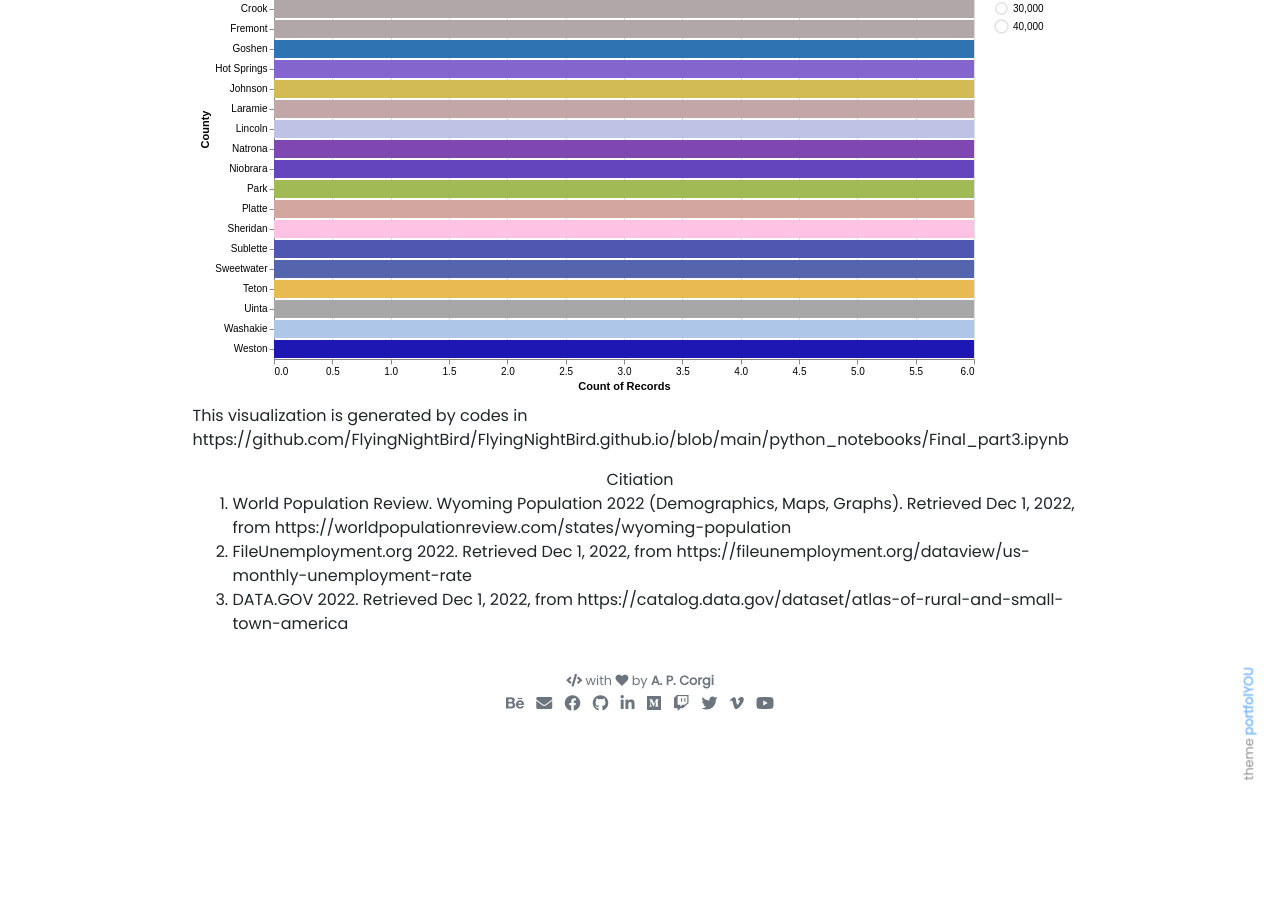
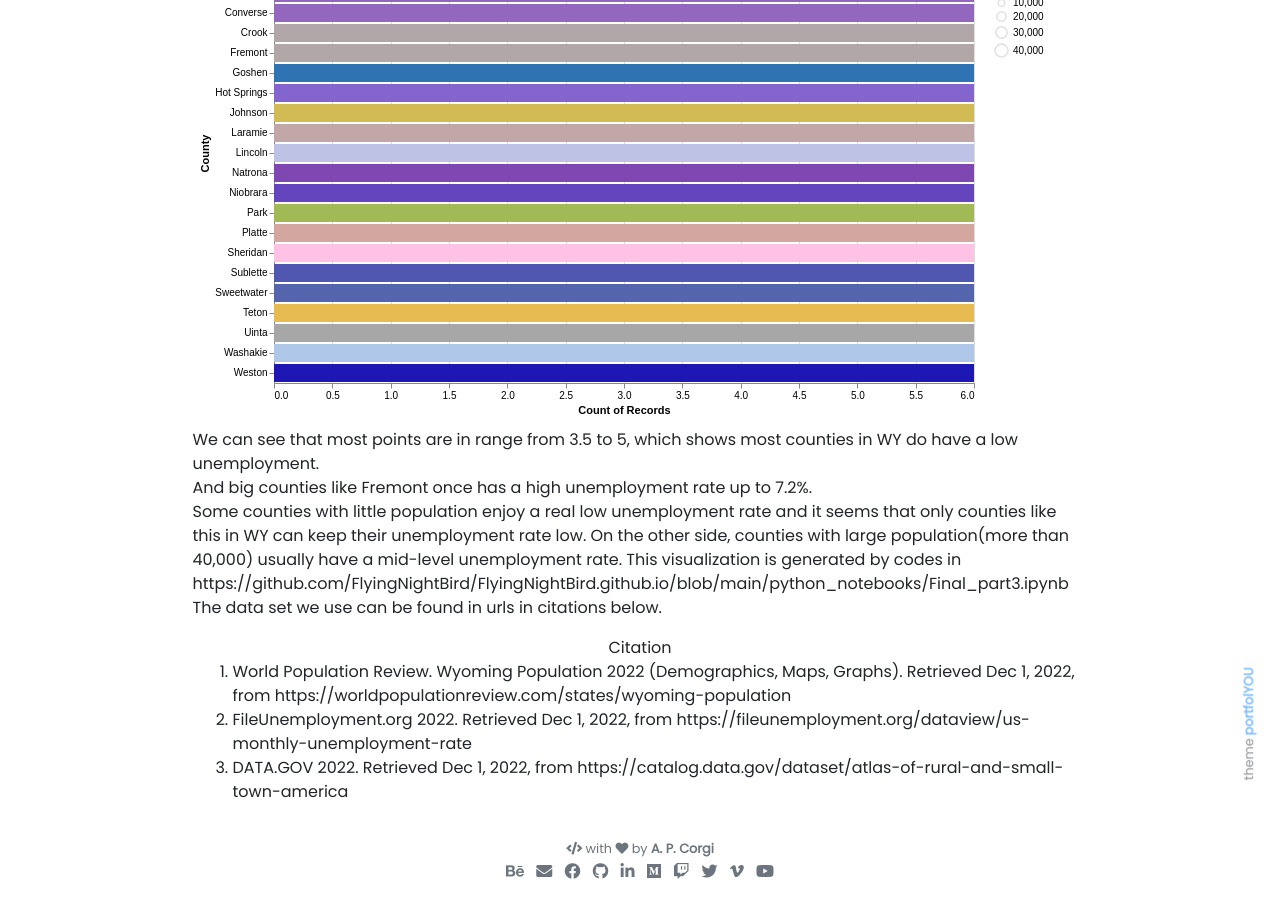
Before and after one commit to FlyingNightBird/FlyingNightBird.github.io, a Jekyll site: the page built from _projects/Final_Part3.md, in a window 1280 px wide and 900 px high, scrolled down 2268 px. Built offline with Jekyll 4.4.1, drawn with Linux system fonts in a browser that asks for light colours; nearby versions of some CDN libraries; before the commit the page ends 3000 px from its top, so only the background shows below that; some of the changed text lies outside the part shown.

Commit message:
Update Final_Part3.md

```diff
--- a/_projects/Final_Part3.md
+++ b/_projects/Final_Part3.md
@@ -24,13 +24,17 @@
 Through there is a peak in 2016, the tend of umemployment rate keeps going down until Covid-19 comes.
 The average rate from 2014 to 2020 should be about 4.5%.
 It seems that low unemployment can't stop the population growth rate from dropping, but notice that we can't say low unemployment rate doesn't have postive effect on population growth. There is possibility that it has positive effect but not has enough effect. So Let's see the population growth in a more specific way.
-### See the relationship by cities in WY
-This interactive visualization shows the relationship between unemployment and population by cities.
+### See the relationship by counties in WY
+This interactive visualization shows the relationship between unemployment and population by counties from 2014 to 2020.
 Users can use a brush selection to see the distribution of population in a specific range of unemployment rate.
 <vegachart schema-url="{{ site.baseurl }}/assets/json/population_employment.json" style="width: 100%"></vegachart>
+We can see that most points are in range from 3.5 to 5, which shows most counties in WY do have a low unemployment.
+And big counties like Fremont once has a high unemployment rate up to 7.2%.
+Some counties with little population enjoy a real low unemployment rate and it seems that only counties like this in WY can keep their unemployment rate low.
+On the other side, counties with large population(more than 40,000) usually have a mid-level unemployment rate.
 This visualization is generated by codes in https://github.com/FlyingNightBird/FlyingNightBird.github.io/blob/main/python_notebooks/Final_part3.ipynb
-
-<center>Citiation</center>
+The data set we use can be found in urls in citations below.
+<center>Citation</center>
 1. World Population Review. Wyoming Population 2022 (Demographics, Maps, Graphs). Retrieved Dec 1, 2022, from https://worldpopulationreview.com/states/wyoming-population
 2. FileUnemployment.org 2022. Retrieved Dec 1, 2022, from https://fileunemployment.org/dataview/us-monthly-unemployment-rate
 3. DATA.GOV 2022. Retrieved Dec 1, 2022, from https://catalog.data.gov/dataset/atlas-of-rural-and-small-town-america
```
